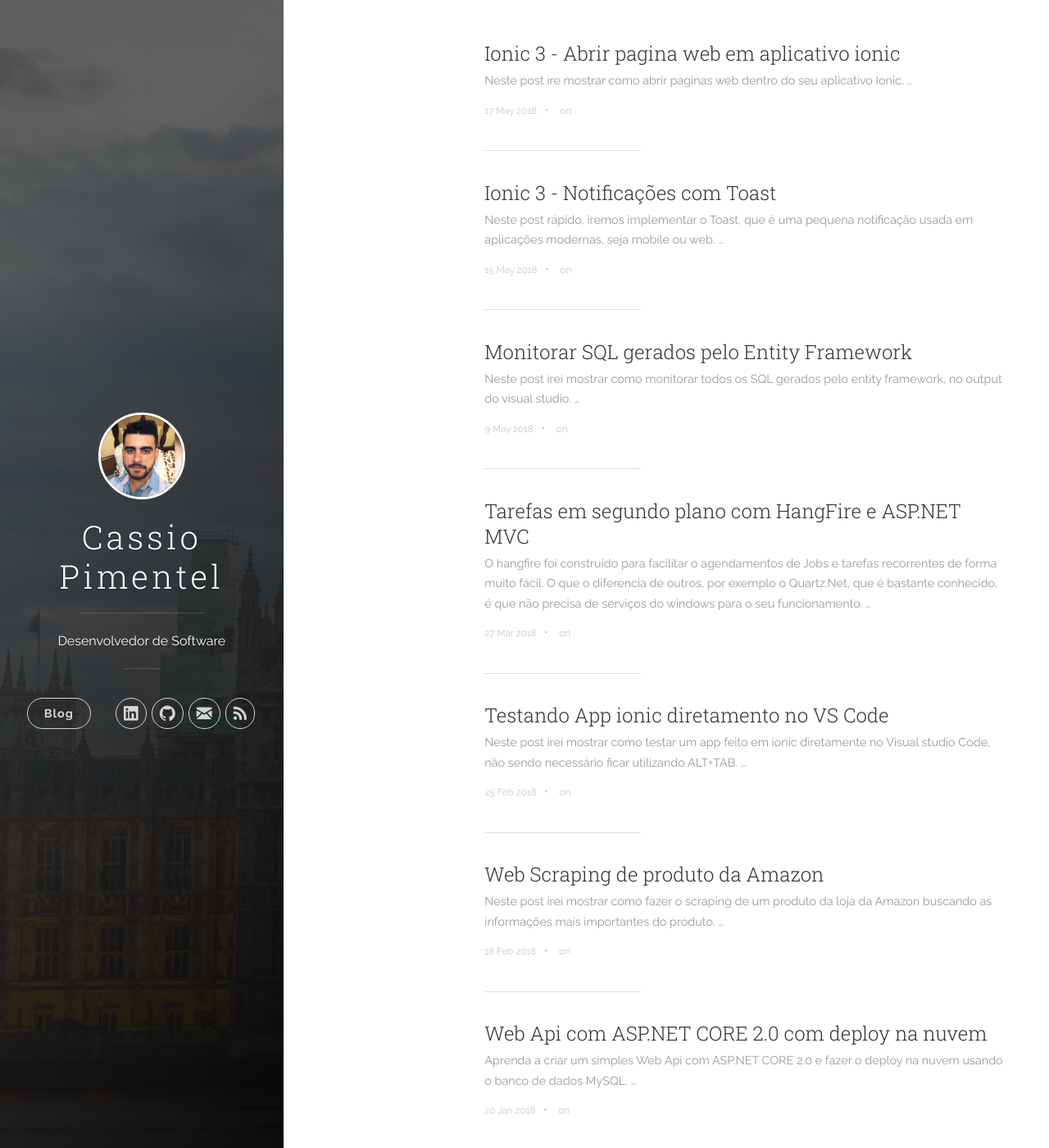
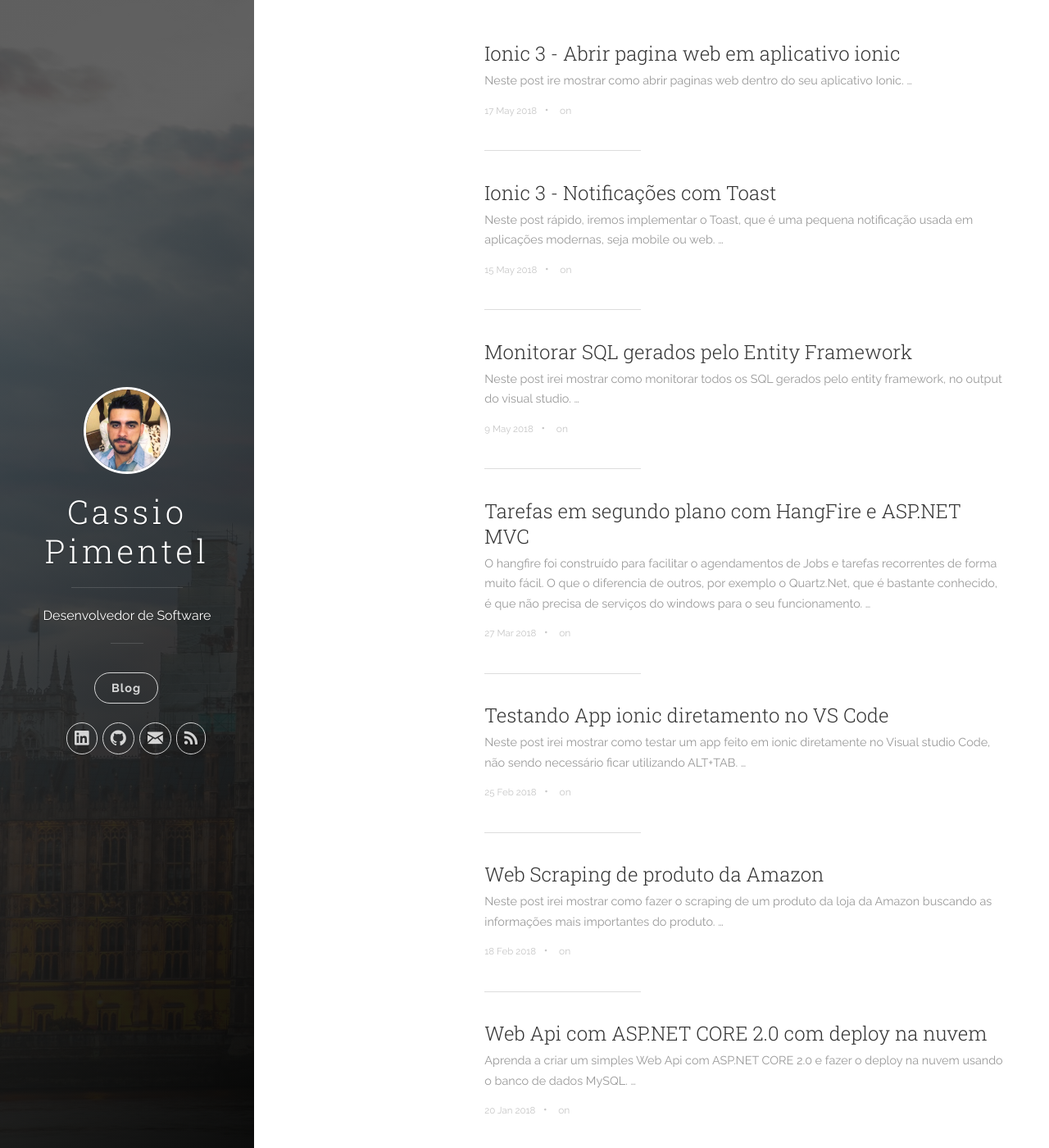
Before and after one commit to CassioPimentel/cassiopimentel.github.io, a Jekyll site: the page built from index.html, in a window 1280 px wide and 1400 px high. Shown: the whole window at 82% size. Built offline with Jekyll 4.4.1, drawn with Linux system fonts in a browser that asks for light colours; nearby versions of some CDN libraries; the list of posts is cut into pages by our own code.

Commit message:
Update uno.css

```diff
--- a/css/uno.css
+++ b/css/uno.css
@@ -1215,7 +1215,7 @@
 
 .panel-cover--collapsed {
 	width: 27%;
-	max-width: 370px; }
+	max-width: 310px; }
 
 .panel-cover--overlay {
 	display: block;
```
